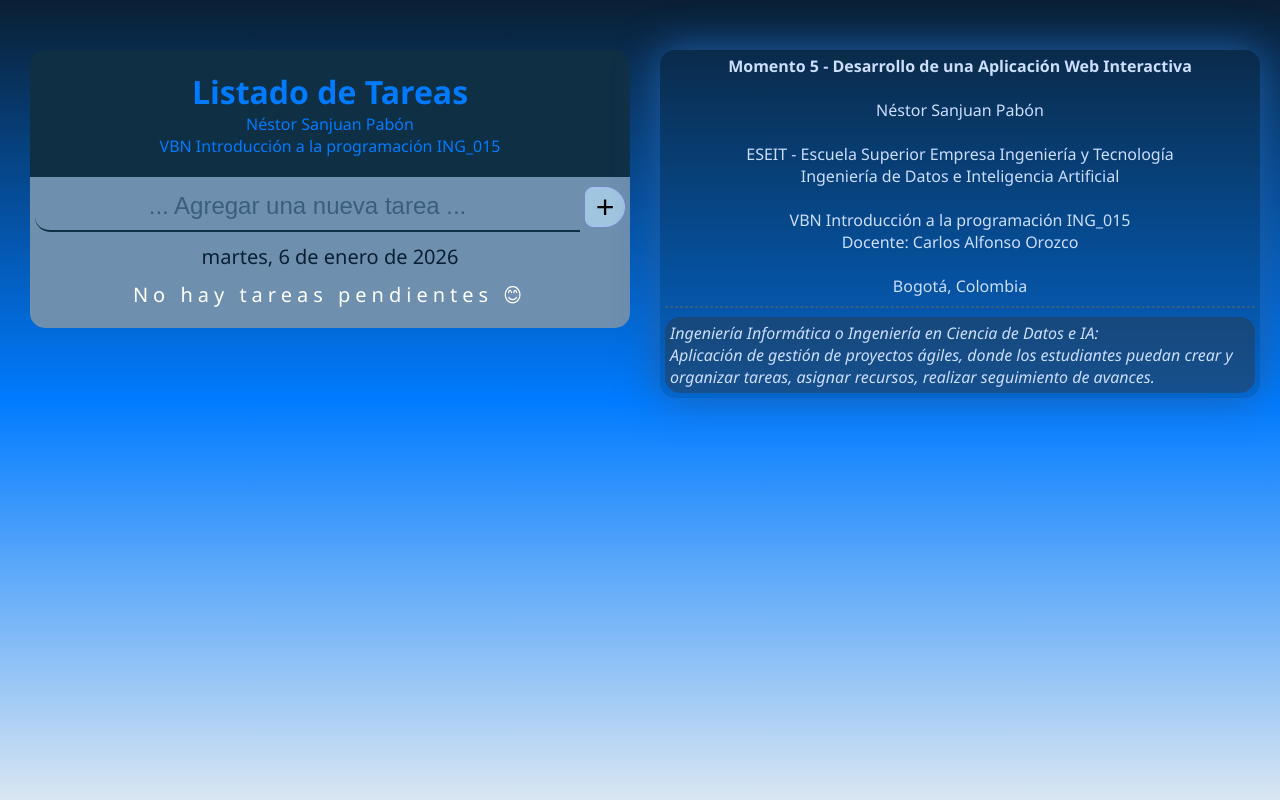
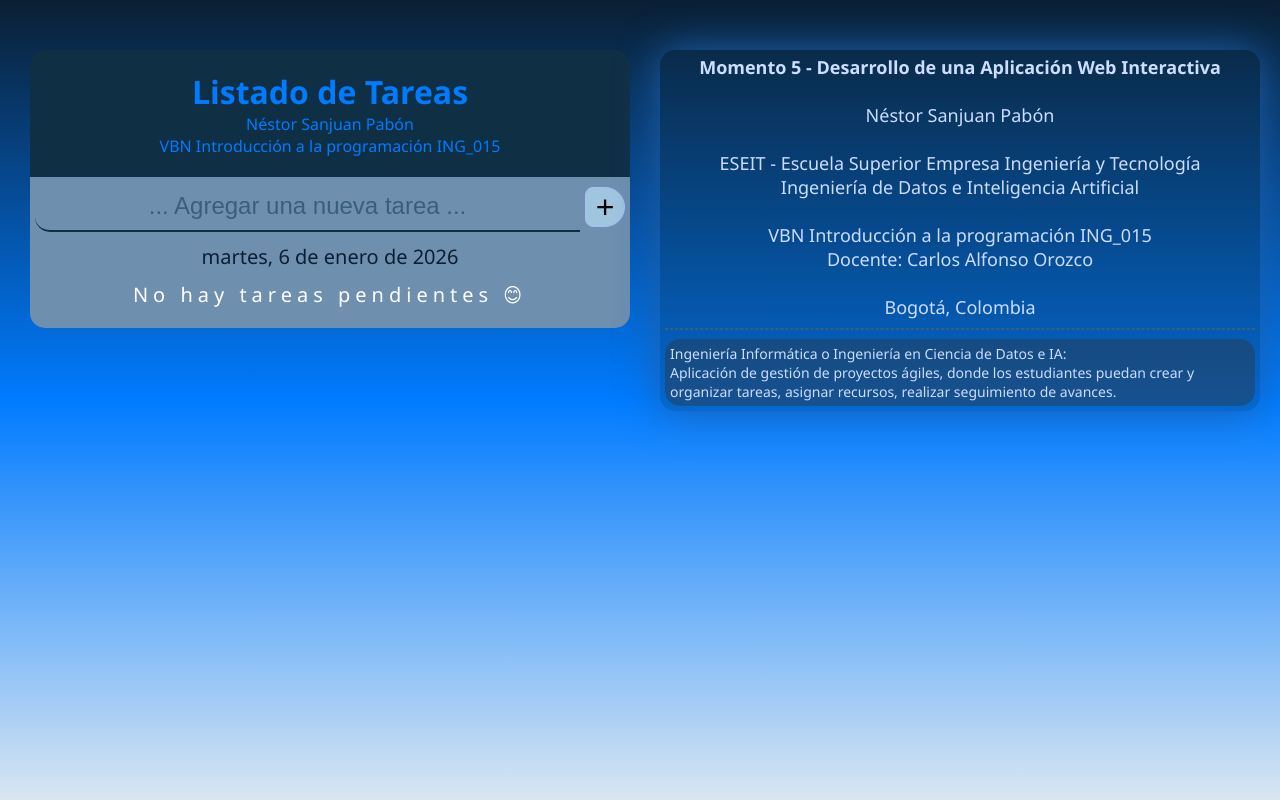
Before and after one commit to nestorsanjuan/M5_ToDoList_NSP, a plain HTML site: page index.html in a window 1280 px wide. Drawn offline with nearby package versions, Linux system fonts and the light colour scheme; a web font is replaced by a local one.

Commit message:
Add files via upload

```diff
--- a/index.html
+++ b/index.html
@@ -51,11 +51,11 @@
                 <div class="actividad">
                     <p><strong>
                         Momento 5 - Desarrollo de una Aplicación Web Interactiva</strong><br><br>
-                        <p class="estudiante">Néstor Sanjuan Pabón</p><br>
-                        ESEIT - Escuela Superior Empresa Ingeniería y Tecnología<br>
-                        Ingeniería de Datos e Inteligencia Artificial<br><br>
+                        <p class="efecto">Néstor Sanjuan Pabón</p><br>
+                        <span class="efecto">ESEIT</span> - Escuela Superior Empresa Ingeniería y Tecnología<br>
+                        <span class="efecto">Ingeniería de Datos e Inteligencia Artificial</span><br><br>
                         VBN Introducción a la programación ING_015<br>
-                        Docente: Carlos Alfonso Orozco<br><br>
+                        Docente: <span class="efecto">Carlos Alfonso Orozco</span><br><br>
                         Bogotá, Colombia<br>
                     </p>
                     <hr>
--- a/script.js
+++ b/script.js
@@ -41,17 +41,6 @@ function borrarTarea(vNsp) {
     Pendientes();
 };
 
-document.addEventListener('keyup', function(event) {
-    if (event.key=='Enter') {
-        const tarea = elInput.value;
-        if (tarea) {
-            agregarTarea();
-        }
-        elInput.value = '';
-    }
-    Pendientes();
-});
-
 function Pendientes() {
     let MenTareas = document.querySelector("#SinTareas");
     const Total = elListado.children.length;
@@ -67,3 +56,14 @@ function Pendientes() {
         MenTareas.textContent = 'No hay tareas pendientes 😊';
     }
 };
+
+document.addEventListener('keyup', function(event) {
+    if (event.key=='Enter') {
+        const tarea = elInput.value;
+        if (tarea) {
+            agregarTarea();
+        }
+        elInput.value = '';
+    }
+    Pendientes();
+});
--- a/style.css
+++ b/style.css
@@ -213,17 +213,19 @@ hr {
     border-style: dashed;
 }
 
-.estudiante {
-    transition: text-shadow .4s ease;
+.efecto {
+    transition: text-shadow .4s, color .4s ease;
 }
 
-.estudiante:hover {
+.efecto:hover {
     cursor: pointer;
+    color: var(--Color001);
     text-shadow: 0px 0px 10px var(--Color005);
 }
 
 .actividad {
     background-color: #0F2F4444;
+    font-size: 18px;
     color: var(--Color009);
     margin: auto;
     padding: 5px;
@@ -236,7 +238,7 @@ hr {
 .definicion {
     background-color: #33333366;
     text-align: left;
-    font-style: italic;
+    font-size: 14px;
     box-shadow: none;
 }
 
```
